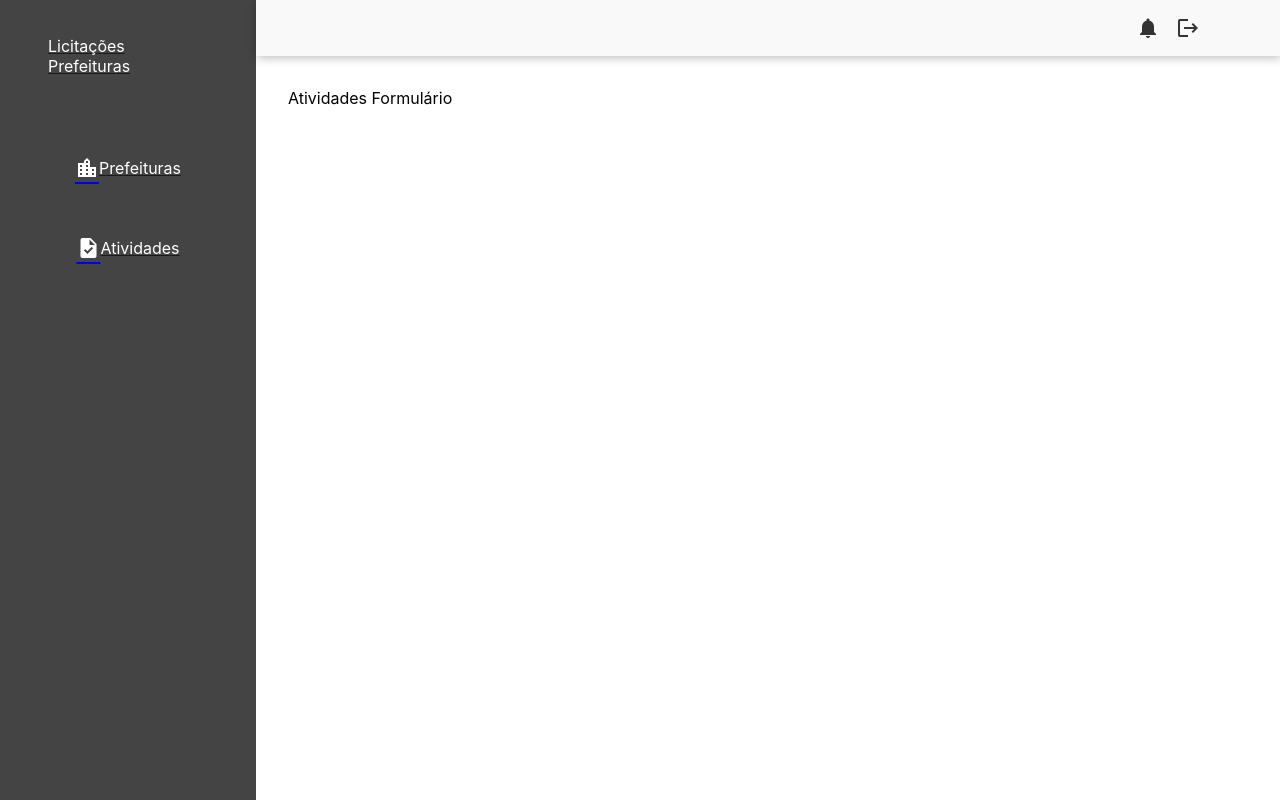
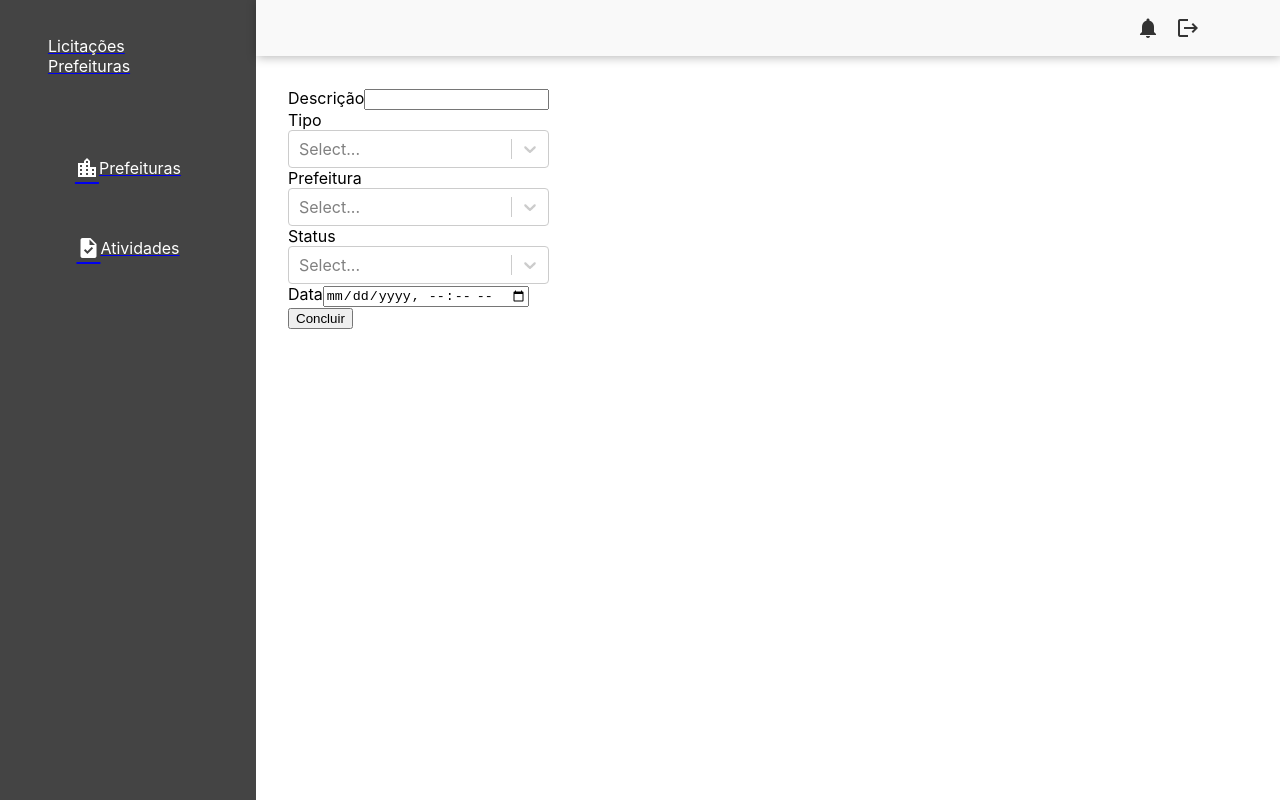
Before and after one commit to wendellunny/licitacao_prefeituras_reactjs, a React (Create React App) app: page /atividades/create in a window 1280 px wide. Built offline with nearby package versions, Linux system fonts and the light colour scheme; no server answers.

Commit message:
Formulario Atividade

```diff
--- a/src/App.js
+++ b/src/App.js
@@ -19,7 +19,8 @@ function App() {
         <Route path="/" element={<Layout />}>
           <Route index element={<Home/>} />
           <Route path="prefeituras" element={<Prefeituras/>} />
-          <Route path="prefeituras/create" element={<PrefeituraForm/>} />
+          <Route path="prefeituras/create" element={<PrefeituraForm type="create"/>} />
+          <Route path="prefeituras/:id/edit" element={<PrefeituraForm type="edit" />} />
           <Route path="atividades" element={<Atividades/>} />
           <Route path="atividades/create" element={<AtividadeForm />} />
         </Route>
--- a/src/components/content/Atividades/AtividadeForm.js
+++ b/src/components/content/Atividades/AtividadeForm.js
@@ -1,7 +1,76 @@
+import React, { useState, useEffect } from "react";
+import { Link } from 'react-router-dom';
+import Select from 'react-select'
+import {useNavigate,useParams} from 'react-router-dom'
+
 export function AtividadeForm(){
+    const [prefeituras,setPrefeituras] = useState('');
+    const [description,setDescription] = useState('');
+    const [date,setDate] = useState('');
+    const [type,setType] = useState('');
+    const [status,setStatus] = useState('');
+    const [cityHallId, setcityHallId] = useState(0);
+
+    const types = [
+        {value:1, label:'Ligação'},
+        {value:2, label:'Visita'},
+    ]
+    const statuses = [
+        {value:1, label:'Agendada'},
+        {value:2, label:'Adiada'},
+        {value:3, label:'Concluída'},
+        {value:4, label:'Negada'},
+    ]
+
+    useEffect(()=>{
+        getPrefeituras();
+    },[])
     return (
         <div>
-            Atividades Formulário
+            {/* <Link to="/prefeituras">Voltar</Link> */}
+            <form>
+                <div className="form-group">
+                    <label>Descrição</label>
+                    <input type="text" value={description} onChange={(event)=>setDescription(event.target.value)}/>
+                </div>
+
+                <div className="form-group">
+                    <label>Tipo</label>
+                    <Select options={types}/>
+                </div>
+                <div className="form-group">
+                    <label>Prefeitura</label>
+                    <Select  options={prefeituras} />
+                </div>
+                <div className="form-group">
+                    <label>Status</label>
+                    <Select options={statuses}/>
+                </div>
+
+                <div className="form-group">
+                    <label>Data</label>
+                    <input type="datetime-local" value={date} onChange={(event)=>setDate(event.target.value)}></input>
+                </div>
+
+                <div className="form-group">
+                    <button type="button" >Concluir</button>
+                </div>
+
+            </form>
+
         </div>
     )
+
+    async function getPrefeituras(){
+        const cityHalls = []
+        const data = await fetch('http://127.0.0.1:8000/api/city-halls');
+        const response = await data.json();
+        // console.log(response);
+        response.data.data.map(function(prefeitura){
+            cityHalls.push({value:prefeitura.id, label:prefeitura.social_reason});
+        })
+        setPrefeituras(cityHalls);
+        console.log(cityHalls);
+    }
+
 }
--- a/src/components/content/Atividades/Atividades.js
+++ b/src/components/content/Atividades/Atividades.js
@@ -1,7 +1,23 @@
+import styles from '../../../styles/layout/table.module.css';
 export function Atividades(){
     return (
         <div>
-            Atividades
+           <table className={styles.table}>
+               <thead>
+                   <tr>
+                       <th>Descrição</th>
+                       <th>Tipo</th>
+                       <th>Status</th>
+                       <th>Prefeitura</th>
+                       <th>Categoria</th>
+                   </tr>
+               </thead>
+               <tbody>
+
+               </tbody>
+           </table>
+
         </div>
+
     )
 }
--- a/src/components/content/Prefeituras/PrefeituraForm.js
+++ b/src/components/content/Prefeituras/PrefeituraForm.js
@@ -1,7 +1,7 @@
 import React, { useState, useEffect } from "react";
-
+import { Link } from 'react-router-dom';
 import Select from 'react-select'
-import {useNavigate} from 'react-router-dom'
+import {useNavigate,useParams} from 'react-router-dom'
 
 
 export function PrefeituraForm(props){
@@ -12,8 +12,14 @@ export function PrefeituraForm(props){
     const [socialReason,setSocialReason] = useState('');
 
     const navigate = useNavigate();
+    const {id} = useParams();
     useEffect(()  => {
         getAllUF();
+        if(id){
+            getPrefeitura(id);
+        }
+
+        console.log(id);
     },[]);
 
     useEffect(()=>{
@@ -25,6 +31,7 @@ export function PrefeituraForm(props){
 
 
         <div>
+            <Link to="/prefeituras">Voltar</Link>
             <form>
                 <div className="form-group">
                     <labe>Razão Social</labe>
@@ -92,15 +99,32 @@ export function PrefeituraForm(props){
             social_reason: socialReason,
             id_city: citySelected.value
         }
-
-        const response = await fetch('http://127.0.0.1:8000/api/city-halls',{
-            method:'POST',
+       if(id){
+        const response = await fetch(`http://127.0.0.1:8000/api/city-halls/${id}`,{
+            method:'PUT',
             headers: { 'Content-Type': 'application/json' },
             body: JSON.stringify(data)
         });
+        console.log(await response.json());
+       }else{
+            const response = await fetch('http://127.0.0.1:8000/api/city-halls',{
+                method:'POST',
+                headers: { 'Content-Type': 'application/json' },
+                body: JSON.stringify(data)
+            });
+            console.log(await response.json());
+       }
 
-        console.log(await response.json());
        navigate('/prefeituras');
     }
 
+    async function getPrefeitura(id){
+        const response =  await fetch(`http://127.0.0.1:8000/api/city-halls/${id}`);
+        const data = await response.json();
+        console.log(data);
+        setSocialReason(data.data.social_reason);
+        setUfSelected(data.data.labels.inputUf)
+        setCitySelected(data.data.labels.inputCity);
+    }
+
 }
--- a/src/components/content/Prefeituras/Prefeituras.js
+++ b/src/components/content/Prefeituras/Prefeituras.js
@@ -1,13 +1,78 @@
-import React from "react";
+import React, { useEffect, useState } from "react";
+import { Link } from 'react-router-dom';
+import styles from '../../../styles/layout/table.module.css'
+export function Prefeituras(){
+    const [prefeituras,setPrefeituras] = useState([]);
 
-
-export function Prefeituras(){
-
+    useEffect(() => {
+        getPrefeituras();
+    },[]);
 
     return (
-        <div>Prefeituras</div>
+        <div>
+            <Link to="/prefeituras/create">Nova Prefeitura</Link>
+            <table className={styles.table}>
+                <thead>
+                    <tr>
+                        <th>
+                            Razão Social
+                        </th>
+                        <th>
+                            Cidade
+                        </th>
+                        <th>
+                            Estado
+                        </th>
+                        <th>
+                            Telefone
+                        </th>
+                        <th>
+                            Número de Habitantes
+                        </th>
+                        <th>
+                            Ações
+                        </th>
+                    </tr>
+                </thead>
+                <tbody>
+                    {prefeituras?.data?.map(function(prefeitura){
+                      return (
+                          <tr>
+                            <td>{prefeitura.social_reason}</td>
+                            <td>{prefeitura.city}</td>
+                            <td>{prefeitura.uf}</td>
+                            <td>{prefeitura.phone}</td>
+                            <td>{prefeitura.population}</td>
+                            <td>
+                                <Link to={`/prefeituras/${prefeitura.id}/edit `}><button>Editar</button></Link>
+                                <button onClick={()=>deletePrefeitura(prefeitura.id)}>Excluir</button>
+                            </td>
+                          </tr>
+                      )
+                    })}
+                </tbody>
+            </table>
+
+        </div>
 
 
     )
 
+
+    async function getPrefeituras(){
+        const data = await fetch('http://127.0.0.1:8000/api/city-halls');
+        const response = await data.json();
+
+        setPrefeituras(response.data);
+    }
+
+    async function deletePrefeitura($id){
+        const data = await fetch(`http://127.0.0.1:8000/api/city-halls/${$id}`,{
+            method:'DELETE',
+            headers: { 'Content-Type': 'application/json' },
+        });
+
+        console.log(await data.json());
+        getPrefeituras();
+    }
 }
--- /dev/null
+++ b/src/styles/layout/table.module.css
@@ -0,0 +1,19 @@
+.table{
+    border: 1px solid #e1e1e1;
+    border-collapse: collapse;
+
+}
+
+.table td{
+    /* border-to: 1px solid #333;  */
+    padding: 0.5rem;
+
+}
+
+.table th{
+    padding: 0.5rem;
+
+    background-color: #333;
+    color: #f9f9f9;
+
+}
```
